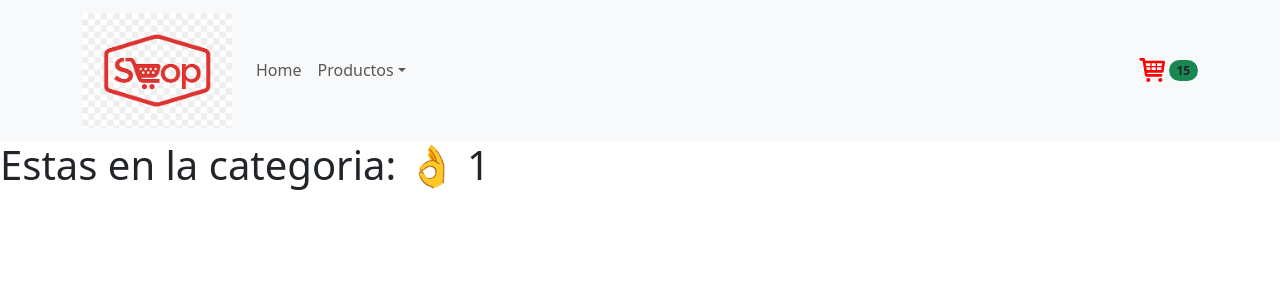
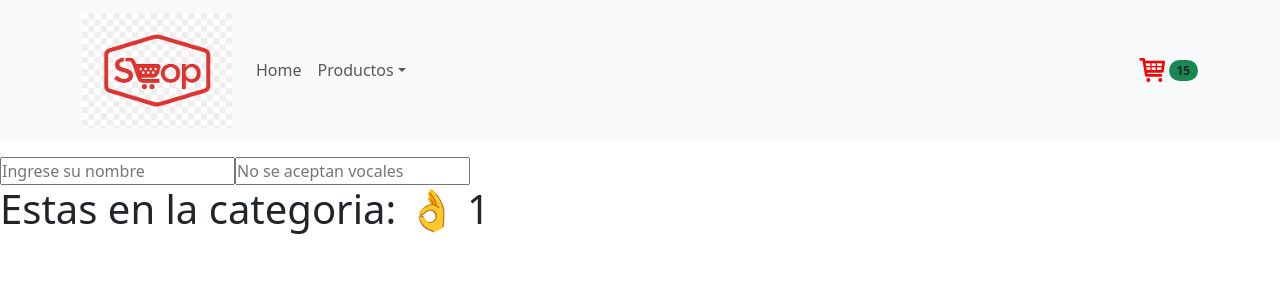
Before and after one commit to mariana-08/proyecto-inicial-1, a React (Vite) app: page /category/1 in a window 1280 px wide. Shown: the top 300 px of the page. Built offline with nearby package versions, Linux system fonts and the light colour scheme.

Commit message:
ejemplo de evento, mensaje de agregaste cantidad

```diff
--- a/src/App.jsx
+++ b/src/App.jsx
@@ -4,12 +4,14 @@ import ItemListContainer from "./components/ItemListContainer";
 import NavbarBootstrap from "./components/NavbarBootstrap";
 import ItemDetailContainer from "./components/ItemDetailContainer";
 import {BrowserRouter,Routes, Route} from 'react-router-dom'
+import Input from "./examples/Input";
 
 
 function App() {
   return (
     <BrowserRouter>
       <NavbarBootstrap/>
+      <Input/>
       <Routes>
         <Route path='/' element={ <ItemListContainer greeting='Bienvenidos a mi primer App ❤ ' /> }/>
         <Route path='/category/:categoryId' element={ <ItemListContainer greeting='Estas en la categoria: 👌' /> }/>
--- a/src/components/ItemCount.jsx
+++ b/src/components/ItemCount.jsx
@@ -1,40 +1,24 @@
-import React, {useState, useEffect} from 'react'
+import React, {useState} from 'react'
 
-const ItemCount = ({stock}) => {
+
+const ItemCount = ({stock, onAdd}) => {
     const [count, setCount] = useState(1)
-    const [compra, setCompra] = useState(false)
+
 const add =() => {
   if(count < stock){
     setCount(count + 1)
   }
 }
+
 const substract =() => {
     if(count > 0){
           setCount(count - 1)
         }
     }
 
-    //EJEMPLO DE USEEFFECT
 const comprar = () => {
-      setCompra(!compra)
+    onAdd(count)
 }
-
-
-    // se va a ejjecutar siempre, NO ES RECOMENDABLE USARLO
-  // useEffect(() => {
-  //   console.log('me ejecuto siempre')
-  // })
-
-  //se va a ejecutar cuando monta el componente, osea una sola vez se ejecuta y es la que mas se usa
-  useEffect(() => {
-    console.log('me ejecuto una sola vez')
-  }, [])
-
-  // esta a la escucha de un cambio en particular o cambios
-  useEffect(() => {
-    console.log('me ejecuto una sola vez y cada vez q cambie compra')
-  }, [compra])
-
 
   return (
     <div>
@@ -44,6 +28,8 @@ const substract =() => {
       <button className='btn btn-success' onClick={add}>+</button>
       </div>
       <button className='btn btn-primary' onClick={comprar}>Agregar al carrito</button>
+      {/* <button className='btn btn-primary' onClick={()=>onAdd(count)}>Agregar al carrito</button>  */}
+      {/* esta ultima del boton es otro ejemplo de como hacerlo sin hacer la funcion comprar */}
     </div>
   )
 }
--- a/src/components/ItemDetail.jsx
+++ b/src/components/ItemDetail.jsx
@@ -2,6 +2,11 @@ import React from 'react'
 import ItenCount from './ItemCount'
 
 const ItemDetail = ({productDetail}) => {
+
+  const onAdd = (cantidad) => {
+    console.log(`Agregaste ${cantidad} productos al carrito`)
+  }
+
   return (
     <div>
       <h2>Detalle de: {productDetail.name}</h2>
@@ -10,7 +15,7 @@ const ItemDetail = ({productDetail}) => {
       <p>Precio: ${productDetail.price},00</p>
       <p>Stock:{productDetail.stock} </p>
       <p></p>
-      <ItenCount stock={productDetail.stock}/>
+      <ItenCount stock={productDetail.stock} onAdd={onAdd}/>
     </div>
   )
 }
--- /dev/null
+++ b/src/examples/Input.jsx
@@ -0,0 +1,37 @@
+import React, {useState} from 'react'
+
+
+const Input = () => {
+    const[name, setName] = useState('')
+    const onChangeHandler = (e) => {
+        console.log(e.target.value)
+        e.preventDefailt()
+        setName(e.target.value)
+    }
+
+    const noVowels = (e) => {
+        console.log(e.key)
+        if ('aeiou'.includes(e.key.toLowerCase())) {
+            e.preventDefault()
+            console.log ('No se aceptan vocales')
+        } else {
+            console.log(e.key)
+        }
+        // if (e.key === 'a' || e.key === 'e' || e.key === 'i' || e.key === 'o' || e.key === 'u') {
+        //     e.preventDefault()
+        //     alert('No se aceptan vocales')
+        // } else {
+        //     console.log('ok')
+        // }
+    }
+
+  return (
+    <div>
+        <p>{name}</p>
+      <input name='name' placeholder='Ingrese su nombre' onChange={onChangeHandler}/>
+      <input placeholder='No se aceptan vocales' onKeyDown={noVowels} />
+    </div>
+  )
+}
+
+export default Input
```
Lines whose indentation alone changed are shown as unchanged.
